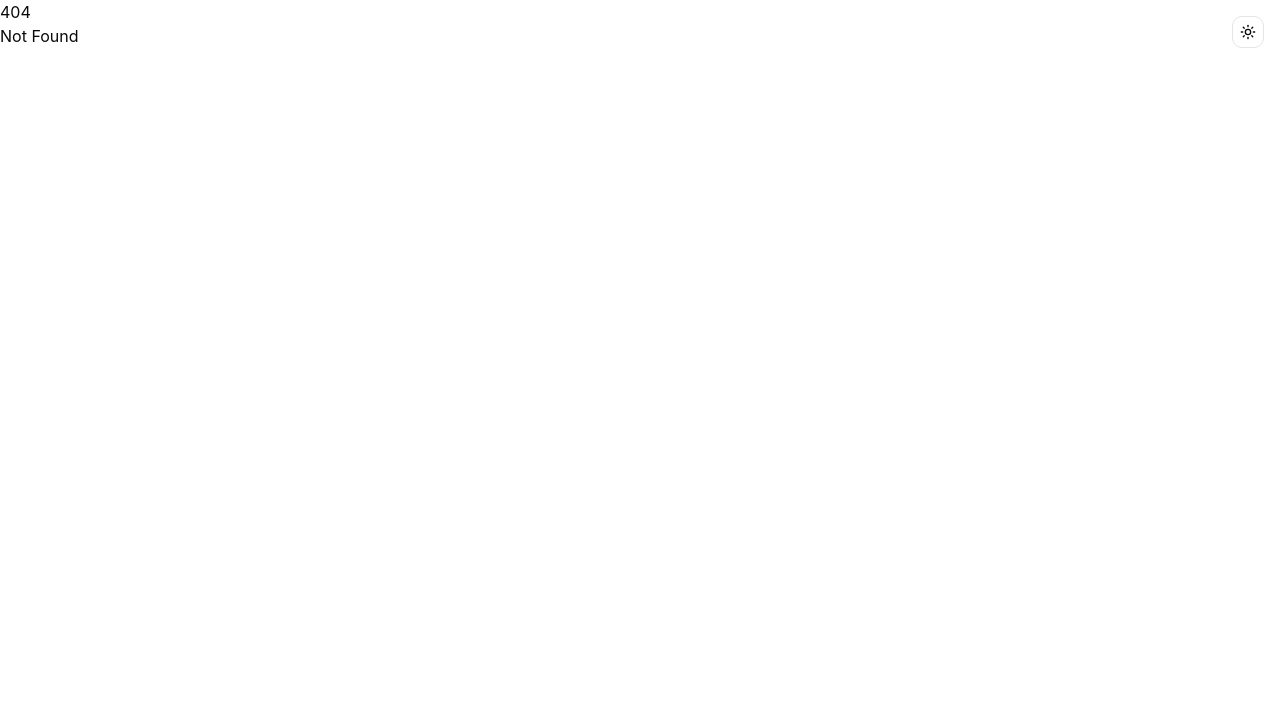
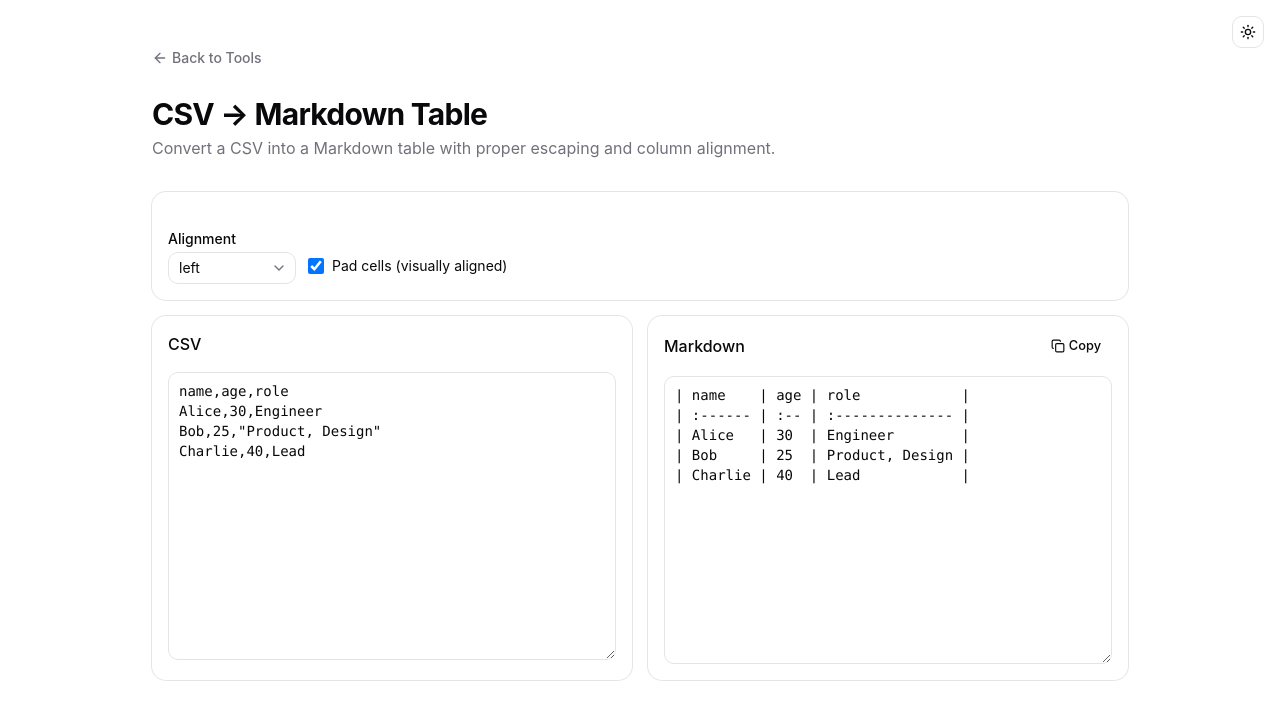
Before and after one commit to orykr/tool.ory.kr, a SvelteKit app in the folder frontend/: page /csv-md in a window 1280 px wide. Before the commit this address had no page. Shown: the top 720 px of the page. Built offline with nearby package versions, Linux system fonts and the light colour scheme.

Commit message:
feat(csv-md): add CSV → Markdown table converter with alignment

```diff
--- a/frontend/src/routes/+page.svelte
+++ b/frontend/src/routes/+page.svelte
@@ -551,6 +551,11 @@
 			href: "/geometry",
 			title: "Geometry Calculator",
 			description: "Areas, perimeters, and volumes for circles, triangles, spheres, ..."
+		},
+		{
+			href: "/csv-md",
+			title: "CSV → Markdown Table",
+			description: "Convert CSV into a Markdown table with alignment and padding."
 		}
 	];
 </script>
--- /dev/null
+++ b/frontend/src/routes/csv-md/+page.svelte
@@ -0,0 +1,155 @@
+<script lang="ts">
+	import * as Card from "$lib/components/ui/card/index.js";
+	import * as Select from "$lib/components/ui/select/index.js";
+	import { Button } from "$lib/components/ui/button/index.js";
+	import { Textarea } from "$lib/components/ui/textarea/index.js";
+	import { Label } from "$lib/components/ui/label/index.js";
+	import ArrowLeft from "@lucide/svelte/icons/arrow-left";
+	import Copy from "@lucide/svelte/icons/copy";
+	import Check from "@lucide/svelte/icons/check";
+	import { parseCsv } from "$lib/csv";
+
+	let csv = $state(`name,age,role
+Alice,30,Engineer
+Bob,25,"Product, Design"
+Charlie,40,Lead`);
+	let alignment = $state<"left" | "center" | "right">("left");
+	let padCells = $state(true);
+
+	let parsed = $derived.by(() => {
+		try {
+			return { ok: true as const, data: parseCsv(csv) };
+		} catch (e) {
+			return { ok: false as const, error: (e as Error).message };
+		}
+	});
+
+	function escapePipes(s: string): string {
+		return (s ?? "").replace(/\|/g, "\\|").replace(/\r?\n/g, " ");
+	}
+
+	let output = $derived.by(() => {
+		if (!parsed.ok) return "";
+		const { headers, rows } = parsed.data;
+		if (headers.length === 0) return "";
+		const escHeaders = headers.map(escapePipes);
+		const escRows = rows.map((r) => r.map(escapePipes));
+
+		if (!padCells) {
+			const sep = alignment === "left" ? ":---" : alignment === "right" ? "---:" : ":---:";
+			const lines = [
+				`| ${escHeaders.join(" | ")} |`,
+				`| ${escHeaders.map(() => sep).join(" | ")} |`,
+				...escRows.map((r) =>
+					`| ${escHeaders.map((_, i) => r[i] ?? "").join(" | ")} |`
+				)
+			];
+			return lines.join("\n");
+		}
+
+		const widths = escHeaders.map((h, i) => {
+			let w = h.length;
+			for (const r of escRows) w = Math.max(w, (r[i] ?? "").length);
+			return Math.max(3, w);
+		});
+
+		const padCell = (cell: string, width: number) => {
+			if (alignment === "right") return cell.padStart(width, " ");
+			if (alignment === "center") {
+				const total = width - cell.length;
+				const left = Math.floor(total / 2);
+				return " ".repeat(left) + cell + " ".repeat(total - left);
+			}
+			return cell.padEnd(width, " ");
+		};
+
+		const sepCell = (width: number) => {
+			const dash = "-".repeat(width);
+			if (alignment === "left") return `:${dash.slice(1)}`;
+			if (alignment === "right") return `${dash.slice(1)}:`;
+			return `:${dash.slice(2)}:`;
+		};
+
+		const headerLine = "| " + escHeaders.map((h, i) => padCell(h, widths[i])).join(" | ") + " |";
+		const sepLine = "| " + widths.map(sepCell).join(" | ") + " |";
+		const bodyLines = escRows.map(
+			(r) =>
+				"| " + escHeaders.map((_, i) => padCell(r[i] ?? "", widths[i])).join(" | ") + " |"
+		);
+		return [headerLine, sepLine, ...bodyLines].join("\n");
+	});
+
+	let copied = $state(false);
+	async function copy() {
+		await navigator.clipboard.writeText(output);
+		copied = true;
+		setTimeout(() => (copied = false), 1500);
+	}
+</script>
+
+<main class="container mx-auto max-w-5xl px-6 py-12">
+	<nav class="mb-6">
+		<a
+			href="/"
+			class="text-muted-foreground hover:text-foreground inline-flex items-center gap-1 text-sm font-medium transition-colors"
+		>
+			<ArrowLeft class="h-4 w-4" />
+			Back to Tools
+		</a>
+	</nav>
+
+	<header class="mb-8">
+		<h1 class="text-3xl font-bold tracking-tight">CSV → Markdown Table</h1>
+		<p class="text-muted-foreground mt-1">
+			Convert a CSV into a Markdown table with proper escaping and column alignment.
+		</p>
+	</header>
+
+	<Card.Root class="mb-4">
+		<Card.Content class="flex flex-wrap items-end gap-3 pt-6">
+			<div class="space-y-1.5">
+				<Label for="al">Alignment</Label>
+				<Select.Root type="single" bind:value={alignment as never}>
+					<Select.Trigger id="al" class="w-32">{alignment}</Select.Trigger>
+					<Select.Content>
+						<Select.Item value="left">Left</Select.Item>
+						<Select.Item value="center">Center</Select.Item>
+						<Select.Item value="right">Right</Select.Item>
+					</Select.Content>
+				</Select.Root>
+			</div>
+			<label class="flex cursor-pointer items-center gap-2 pb-2 text-sm">
+				<input type="checkbox" bind:checked={padCells} class="h-4 w-4 rounded border" />
+				Pad cells (visually aligned)
+			</label>
+		</Card.Content>
+	</Card.Root>
+
+	<div class="grid gap-4 md:grid-cols-2">
+		<Card.Root>
+			<Card.Header><Card.Title class="text-base">CSV</Card.Title></Card.Header>
+			<Card.Content>
+				<Textarea bind:value={csv} class="min-h-72 font-mono text-sm" />
+			</Card.Content>
+		</Card.Root>
+		<Card.Root>
+			<Card.Header class="flex flex-row items-center justify-between">
+				<Card.Title class="text-base">Markdown</Card.Title>
+				<Button variant="ghost" size="sm" onclick={copy} disabled={!output}>
+					{#if copied}<Check />Copied{:else}<Copy />Copy{/if}
+				</Button>
+			</Card.Header>
+			<Card.Content>
+				<Textarea value={output} readonly class="min-h-72 font-mono text-sm" />
+			</Card.Content>
+		</Card.Root>
+	</div>
+
+	{#if !parsed.ok}
+		<div
+			class="border-destructive/50 bg-destructive/10 text-destructive mt-4 rounded-md border p-3 text-sm"
+		>
+			{parsed.error}
+		</div>
+	{/if}
+</main>
```
